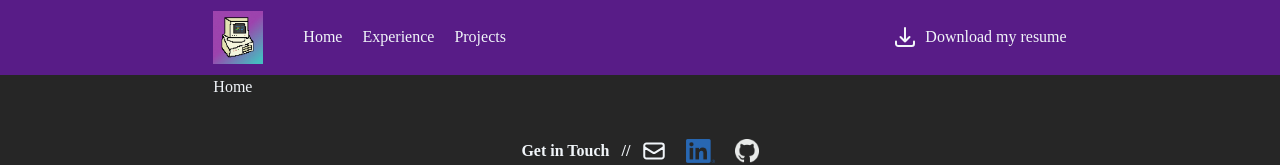
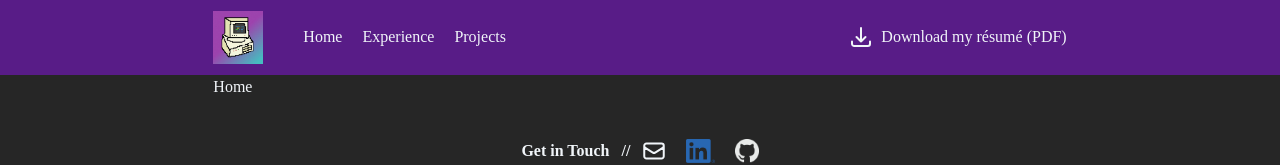
Before and after one commit to mackhack321/mackstanley.com, a React (Create React App) app: page / in a window 1280 px wide. Shown: the top 165 px of the page. Built offline with nearby package versions, Linux system fonts and the light colour scheme.

Commit message:
make semi-scuffed mobile navbar

```diff
--- a/src/components/Navbar.js
+++ b/src/components/Navbar.js
@@ -1,9 +1,12 @@
-import React from "react";
+import React, { useState } from "react";
 import logo from "../assets/mackpc.jpg";
 import { Link } from "react-router-dom";
+import { Bars3Icon } from "@heroicons/react/24/outline";
 import { ArrowDownTrayIcon } from "@heroicons/react/24/outline";
 
 export default function Navbar() {
+  const [showMenu, setShowMenu] = useState(false);
+
   const pages = [
     {
       title: "Home",
@@ -20,7 +23,8 @@ export default function Navbar() {
   ];
 
   return (
-    <nav className="grid h-[75px] place-items-center bg-mack-purple">
+    <header>
+      <nav className="grid min-h-[75px] place-items-center bg-mack-purple">
         <div className="w-full self-center px-10 text-mack-white lg:w-2/3 lg:px-0 3xl:w-1/3">
           <div className="flex items-center">
             <Link to="/" className="mr-10">
@@ -31,27 +35,53 @@ export default function Navbar() {
               />
             </Link>
             <div className="hidden space-x-5 md:flex">
-            {pages.map((page) => {
+              {pages.map(({ link, title }) => {
                 return (
-                <Link to={page.link} className="font-code" key={page.title}>
-                  {page.title}
+                  <Link to={link} className="font-code" key={title}>
+                    {title}
                   </Link>
                 );
               })}
             </div>
-          <div className="ml-auto hidden space-x-2 md:flex">
-            <ArrowDownTrayIcon className="h-[24px] stroke-2" />
             <a
               href="/MackStanleyResume.pdf"
+              className="ml-auto hidden space-x-2 md:flex"
               target="_blank"
               rel="noopener"
-              className="font-code"
             >
-              Download my resume
+              <ArrowDownTrayIcon className="h-[24px] stroke-2" />
+              <div className="font-code">Download my résumé (PDF)</div>
+            </a>
+            <Bars3Icon
+              className="ml-auto h-[44px] stroke-2 md:hidden"
+              onClick={() => setShowMenu(!showMenu)}
+            />
+          </div>
+          {/* mobile nav menu */}
+          <div
+            className={`mt-5 flex flex-col space-y-5 pb-5 md:hidden ${
+              !showMenu ? "hidden" : ""
+            }`}
+          >
+            {pages.map(({ link, title }) => {
+              return (
+                <Link to={link} className="font-code" key={title}>
+                  {title}
+                </Link>
+              );
+            })}
+            <a
+              href="/MackStanleyResume.pdf"
+              className="flex space-x-2"
+              target="_blank"
+              rel="noopener"
+            >
+              <ArrowDownTrayIcon className="h-[24px] stroke-2" />
+              <div className="font-code">Download my résumé (PDF)</div>
             </a>
           </div>
         </div>
-      </div>
       </nav>
+    </header>
   );
 }
```
Lines whose indentation alone changed are shown as unchanged.
